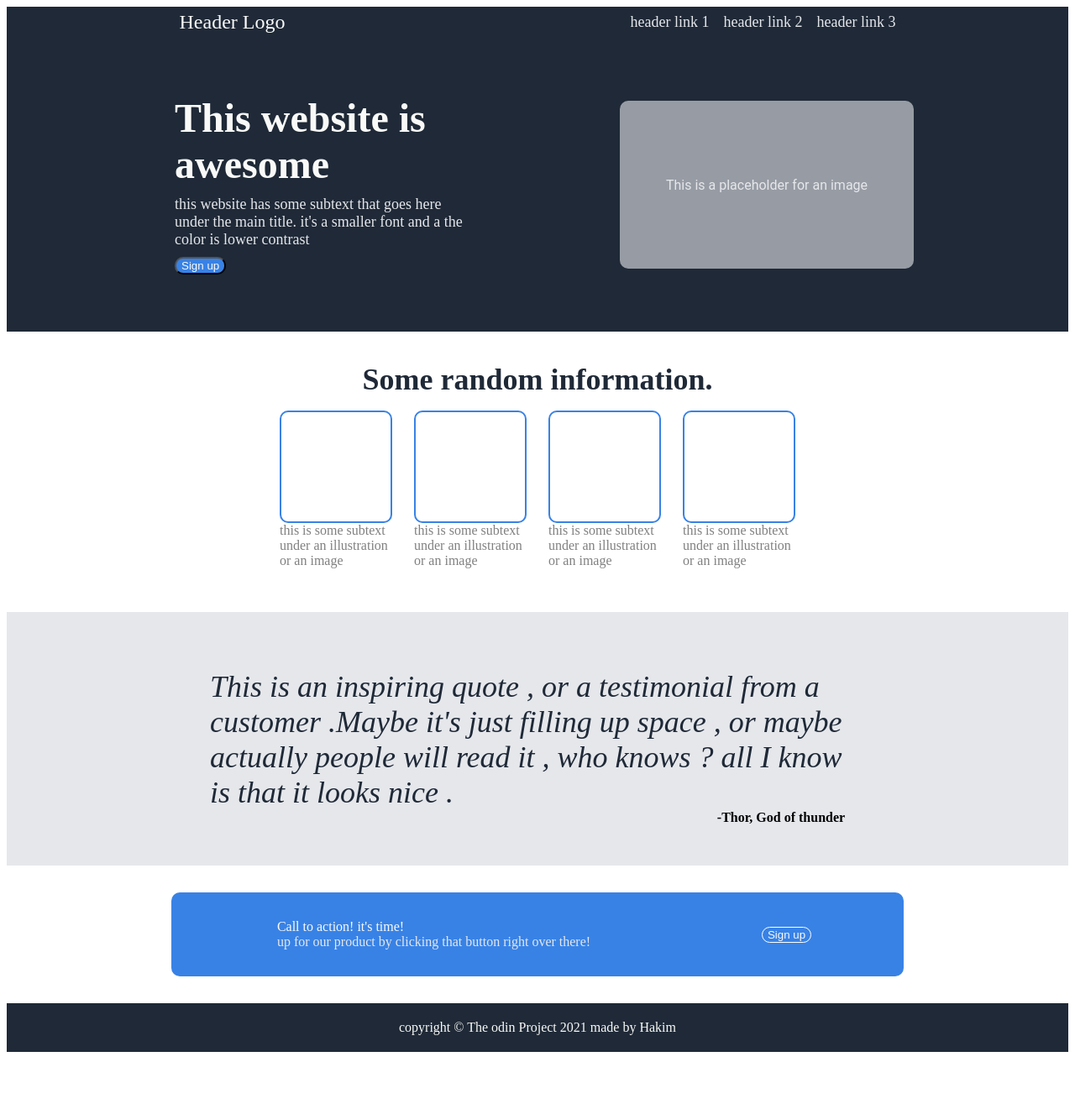
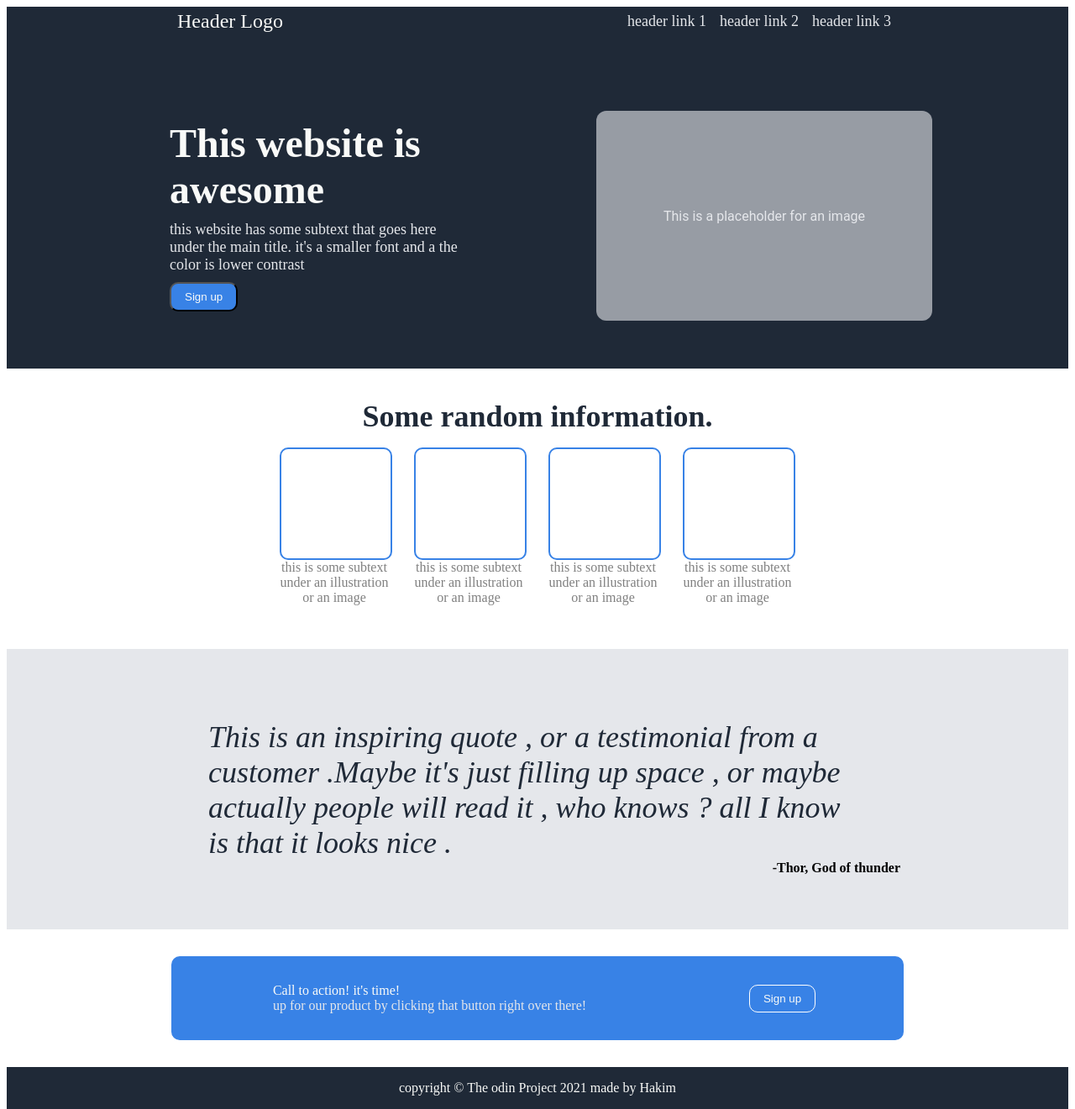
Before and after one commit to abdelhakim54/Landing-Page, a plain HTML site: page index.html in a window 1280 px wide. Shown: the whole page at 84% size. Before the commit the page ends 1261 px from the top, so only its background shows below. Drawn offline with Linux system fonts and the light colour scheme.

Commit message:
fix measure problems
* change some html tags
* add icon to the page
* refactoring css code (group elements with the same code)
* fix pixel problems in padding, margin, and border properties

```diff
--- a/css/style.css
+++ b/css/style.css
@@ -1,13 +1,11 @@
-
 body{
     display: flex;
     flex-direction: column;
+    margin-bottom: 0;
 }
 /* style for the first quarter */
 .first {
     background-color: #1F2937;
-    display: flex;
-    flex-direction: column;
 }
 
 li , a , .smalltext {
@@ -18,21 +16,20 @@ li , a , .smalltext {
 }
 
 ul {
-    display: flex;
     justify-content: space-around;
-    align-items: center;
-    margin: 0;
-    padding: 5px 0;
+    margin-top: 0;
+    margin-bottom: 2em;
+    padding: 4px 2px;
 }
+
 #logo {
     font-size: 24px;
     color: #f9faf8;
 }
 
 .links {
-    display: flex;
-    align-items: center;
-    gap: 17px;
+    gap: 16px;
+    padding: 0 8px;
 }
 
 .bigtext {
@@ -42,9 +39,7 @@ ul {
 }
 
 .container {
-    display: flex;
     justify-content: space-evenly ;
-    align-items: center;
     margin: 36px;
 }
 
@@ -52,8 +47,6 @@ ul {
     padding: 16px;
     margin: 16px;
     width: 350px;
-    display: flex;
-    flex-direction: column;
     gap: 10px;
     align-items: flex-start;
 }
@@ -61,13 +54,10 @@ ul {
 .image {
     font-family : 'roboto' , 'times' , 'serif';
     background-color: #e5e7eb9b ;
-    width: 350px;
-    height: 200px;
-    margin: 16px;
-    display: flex;
+    width: 400px;
+    height: 250px;
     justify-content: center;
-    align-items: center;
-    border-radius: 10px;
+    border-radius: 12px;
     color: #E5E7EB ;
 }
 
@@ -75,8 +65,18 @@ button {
     background-color: #3882e6 ;
     border-radius: 10px;
     color: #f9faf8 ;
+    padding: 8px 16px;
+}
+/*refactoring*/
+.first,.item{
+    display: flex;
+    flex-direction: column;
 }
 
+ul,.links,.image,.container{
+    display: flex;
+    align-items: center;
+}
 /* style for the second quarter */
 
 .second {
@@ -100,15 +100,18 @@ button {
 }
 
 .card {
-    width: 130px;
     height: 130px;
     border: 2px solid #3882e6 ;
     border-radius: 10px;
 }
 
 .text {
+    color: grey;
+    text-align: center;
+}
+
+.card , .text{
     width: 130px;
-    color: grey;
 }
 
 /* the style for the third quarter */
@@ -118,11 +121,10 @@ button {
     display: flex;
     flex-direction: column;
     align-items: center;
-    padding: 32px;
+    padding: 48px 200px;
 }
 
 blockquote {
-    width:780px;
     font-size: 36px;
     font-weight: light;
     font-style: italic;
@@ -133,23 +135,23 @@ blockquote {
 p.quote {
     margin-top: 0;
     font-weight: bolder;
-    margin-left: 580px;
+    margin-left: auto;
 }
 
 /* the style for the fourth quarter */
+.fourth,.subscribe {
+    display: flex;
+    align-items: center;
+}
 .fourth {
     padding: 32px;
-    display: flex;
     justify-content: center;
-    align-items: center;
 }
 
 .subscribe {
     background-color: #3882e6;
     width: 70%;
-    display: flex;
     justify-content: space-around;
-    align-items: center;
     padding: 16px;
     border-radius: 10px;
 }
@@ -159,6 +161,7 @@ p.quote {
     color: #f9faf8 ;
 }
 span {
+    display: block;
     color: #E5E7EB;
 }
 
@@ -167,11 +170,9 @@ div.subscribe > button {
 }
 
 /* the style for the footer*/
-.footer {
+footer {
     background-color: #1F2937 ;
     color: #f9faf8;
-    padding: 20px;
-    display: flex;
-    justify-content: center;
-    align-items: center;
+    padding: 16px;
+    text-align: center;
 }
--- a/index.html
+++ b/index.html
@@ -6,6 +6,7 @@
     <meta name="viewport" content="width=device-width, initial-scale=1.0">
     <title>Main page</title>
     <link rel="stylesheet" href="css/style.css">
+    <link rel="icon" href="https://www.seekpng.com/png/small/222-2229726_intro-to-html-css-html-css-icon.png">
 </head>
 <body>
     <div class="first">
@@ -71,15 +72,15 @@
         <div class="subscribe">
             <div class="form">
 
-                Call to action! it's time! <br>
+                Call to action! it's time!
                 <span>  up for our product by clicking that button right over there! </span>
             </div>
             <button> Sign up </button>
         </div>
     </div>
-    <div class="footer">
+    <footer>
         copyright &copy; The odin Project 2021
         made by Hakim
-    </div>
+    </footer>
 </body>
 </html>
```
